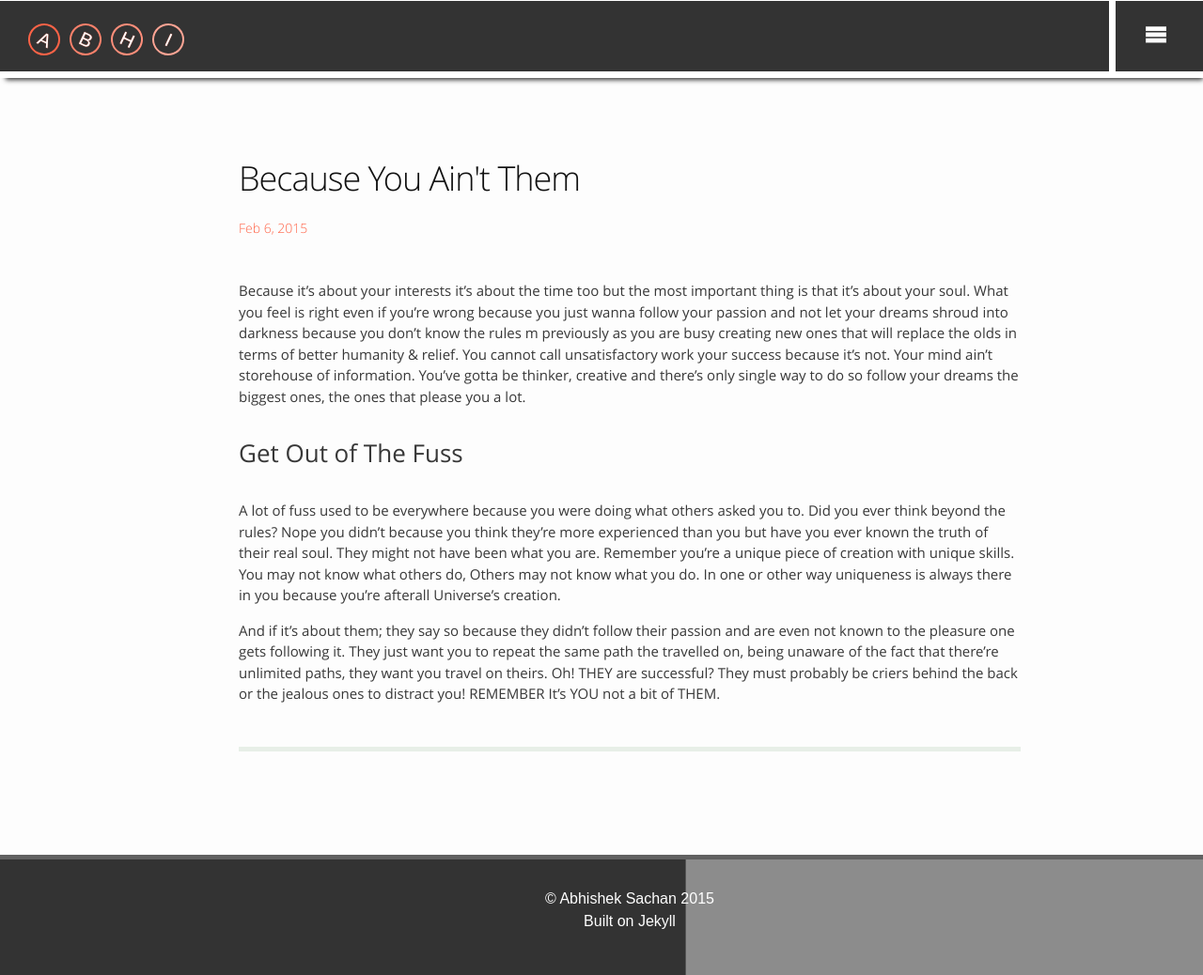
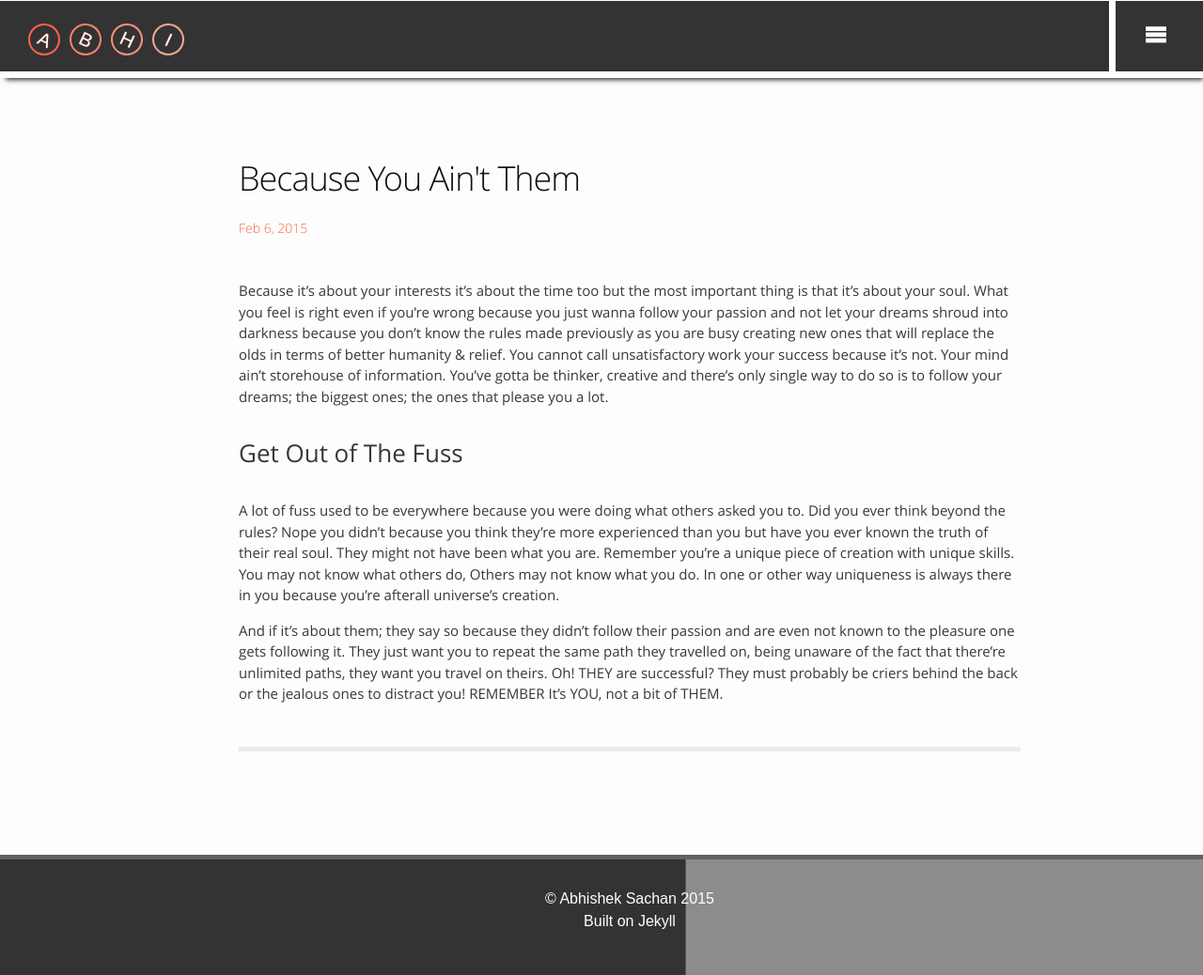
Before and after one commit to abhisack/abhisack.github.io, a Jekyll site: the page built from _posts/2015-02-06-because-you-ain't-them.markdown, in a window 1280 px wide. Shown: the whole page at 94% size. Built offline with Jekyll 4.4.1, drawn with Linux system fonts in a browser that asks for light colours.

Commit message:
Updated 7/3/15

```diff
--- a/_posts/2015-02-06-because-you-ain't-them.markdown
+++ b/_posts/2015-02-06-because-you-ain't-them.markdown
@@ -9,10 +9,10 @@ comments: false
 
 Because it's about your interests it's about the time too but the most important thing is that it's about your soul.
 What you feel is right even if you're wrong because you just wanna follow your passion and not let your dreams
-shroud into darkness because you don't know the rules m previously as you are busy creating new ones that will
+shroud into darkness because you don't know the rules made previously as you are busy creating new ones that will
 replace the olds in terms of better humanity & relief. You cannot call unsatisfactory work your success because
 it's not. Your mind ain't storehouse of information. You've gotta be thinker, creative and there's only single way
-to do so follow your dreams the biggest ones, the ones that please you a lot.
+to do so is to follow your dreams; the biggest ones; the ones that please you a lot.
 
 ###Get Out of The Fuss
 
@@ -20,11 +20,11 @@ A lot of fuss used to be everywhere because you were doing what others asked you
 beyond the rules? Nope you didn't because you think they're more experienced than you but have you ever
 known the truth of their real soul. They might not have been what you are. Remember you're a unique piece of
 creation with unique skills. You may not know what others do, Others may not know what you do. In one or
-other way uniqueness is always there in you because you're afterall Universe's creation.
+other way uniqueness is always there in you because you're afterall universe's creation.
 
 
 And if it's about them; they say so because they didn't follow their passion and are even not known to the
-pleasure one gets following it. They just want you to repeat the same path the travelled on, being unaware of the
+pleasure one gets following it. They just want you to repeat the same path they travelled on, being unaware of the
 fact that there’re unlimited paths, they want you travel on theirs. Oh! THEY are successful? They must probably
 be criers behind the back or the jealous ones to distract you!
-REMEMBER It's YOU not a bit of THEM.
+REMEMBER It's YOU, not a bit of THEM.
```
